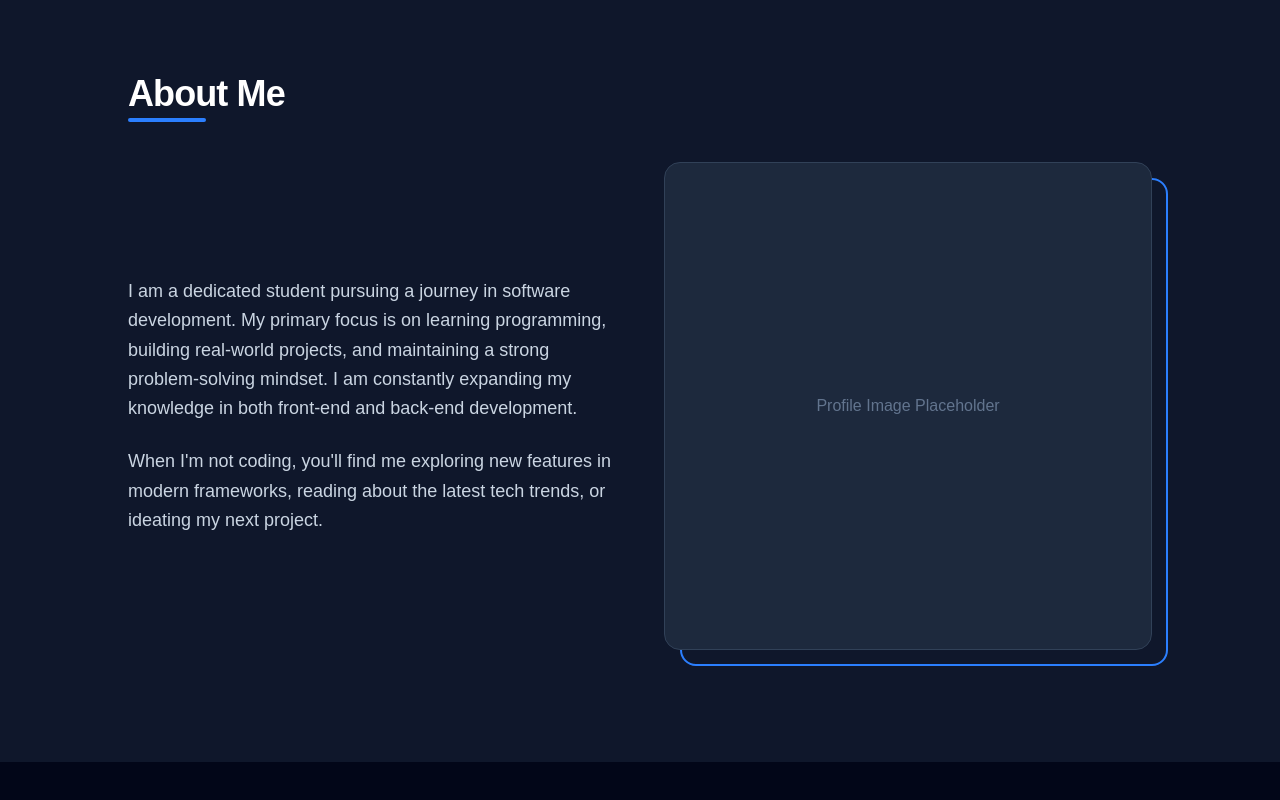
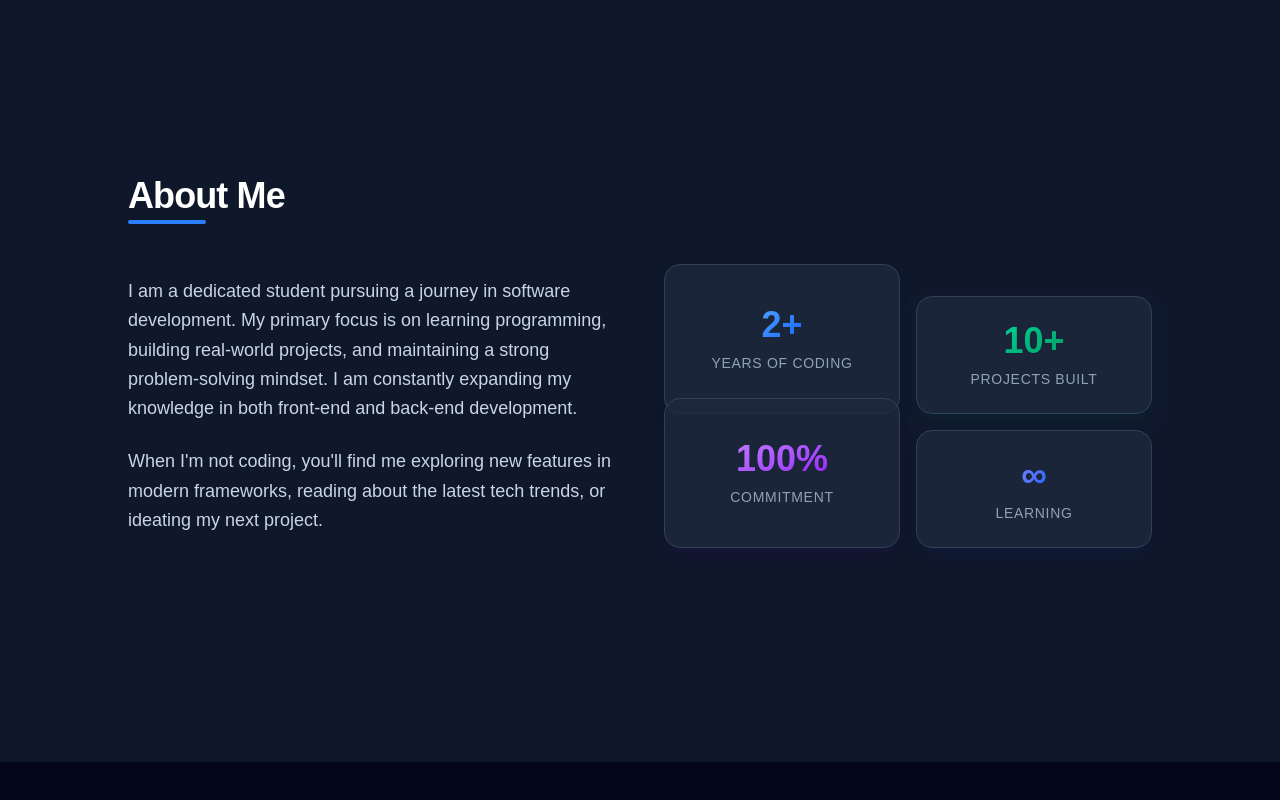
Before and after one commit to shreyaanshtiwari/Personal-Portfolio, a Next.js app: page / in a window 1280 px wide. Shown: the part 838-1638 px from the top of the page. Built offline with nearby package versions, Linux system fonts and the light colour scheme.

Commit message:
Replace About Section placeholder with dynamic highlight cards

```diff
--- a/src/components/AboutSection.tsx
+++ b/src/components/AboutSection.tsx
@@ -15,15 +15,24 @@ export const AboutSection = () => {
                     </p>
                 </div>
 
-                <div className="relative">
-                    <div className="aspect-square rounded-2xl overflow-hidden bg-slate-800 border border-slate-700 relative z-10">
-                        {/* Placeholder for profile image */}
-                        <div className="absolute inset-0 flex items-center justify-center text-slate-500 font-medium">
-                            Profile Image Placeholder
-                        </div>
+                <div className="grid grid-cols-2 gap-4">
+                    {/* Decorative Highlight Cards */}
+                    <div className="bg-slate-800/80 border border-slate-700 p-6 rounded-2xl flex flex-col justify-center items-center text-center hover:border-blue-500/50 transition-colors shadow-lg shadow-blue-900/10">
+                        <span className="text-4xl font-black text-transparent bg-clip-text bg-gradient-to-br from-blue-400 to-blue-600 mb-2">2+</span>
+                        <span className="text-sm text-slate-400 font-medium uppercase tracking-wider">Years of Coding</span>
                     </div>
-                    {/* Decorative offset border */}
-                    <div className="absolute inset-0 border-2 border-blue-500 rounded-2xl translate-x-4 translate-y-4 -z-0"></div>
+                    <div className="bg-slate-800/80 border border-slate-700 p-6 rounded-2xl flex flex-col justify-center items-center text-center hover:border-emerald-500/50 transition-colors shadow-lg shadow-emerald-900/10 mt-6 lg:mt-8">
+                        <span className="text-4xl font-black text-transparent bg-clip-text bg-gradient-to-br from-emerald-400 to-emerald-600 mb-2">10+</span>
+                        <span className="text-sm text-slate-400 font-medium uppercase tracking-wider">Projects Built</span>
+                    </div>
+                    <div className="bg-slate-800/80 border border-slate-700 p-6 rounded-2xl flex flex-col justify-center items-center text-center hover:border-purple-500/50 transition-colors shadow-lg shadow-purple-900/10 -mt-6 lg:-mt-8">
+                        <span className="text-4xl font-black text-transparent bg-clip-text bg-gradient-to-br from-purple-400 to-purple-600 mb-2">100%</span>
+                        <span className="text-sm text-slate-400 font-medium uppercase tracking-wider">Commitment</span>
+                    </div>
+                    <div className="bg-slate-800/80 border border-slate-700 p-6 rounded-2xl flex flex-col justify-center items-center text-center hover:border-blue-500/50 transition-colors shadow-lg shadow-blue-900/10">
+                        <span className="text-4xl font-black text-transparent bg-clip-text bg-gradient-to-br from-indigo-400 to-blue-600 mb-2">∞</span>
+                        <span className="text-sm text-slate-400 font-medium uppercase tracking-wider">Learning</span>
+                    </div>
                 </div>
             </div>
         </Section>
```
